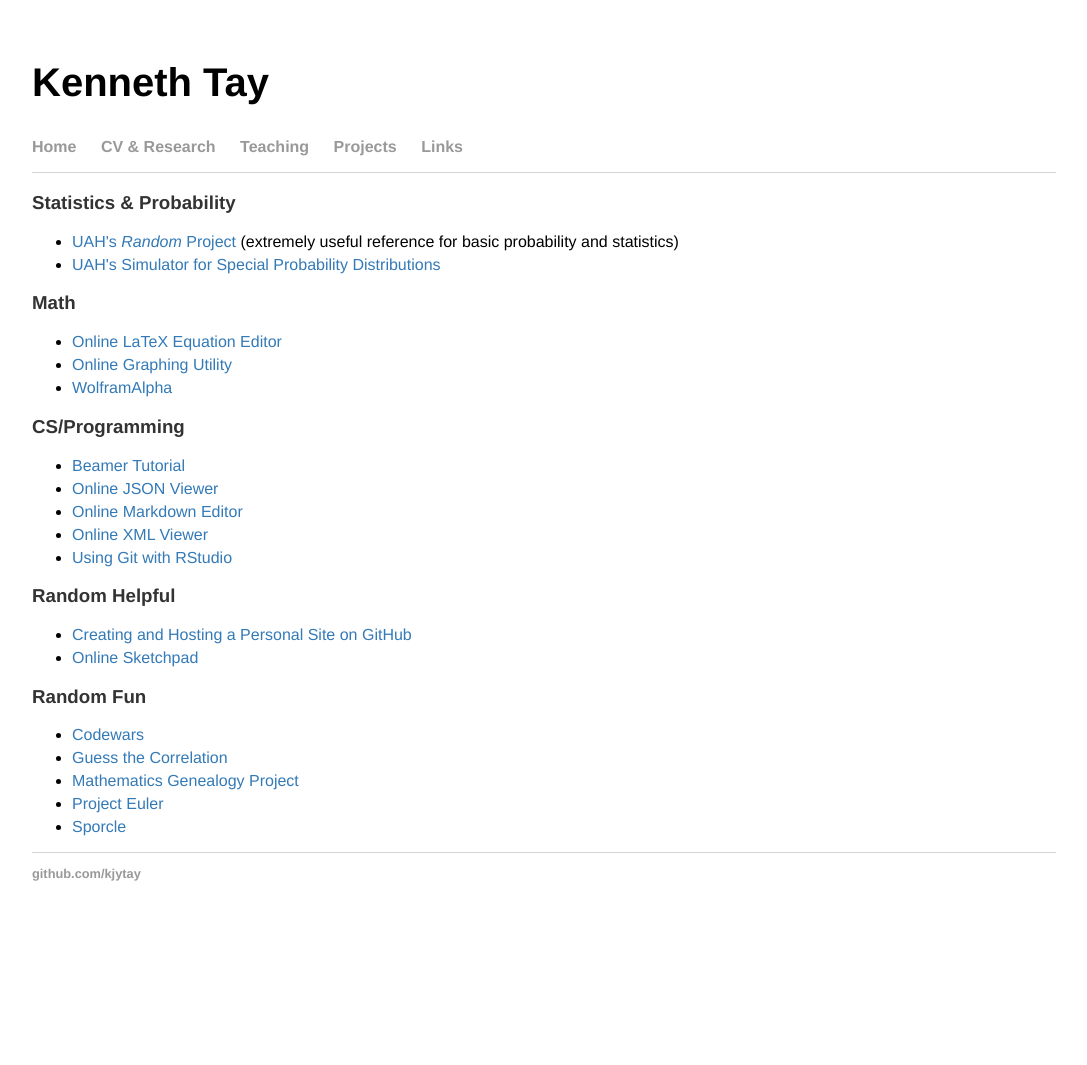
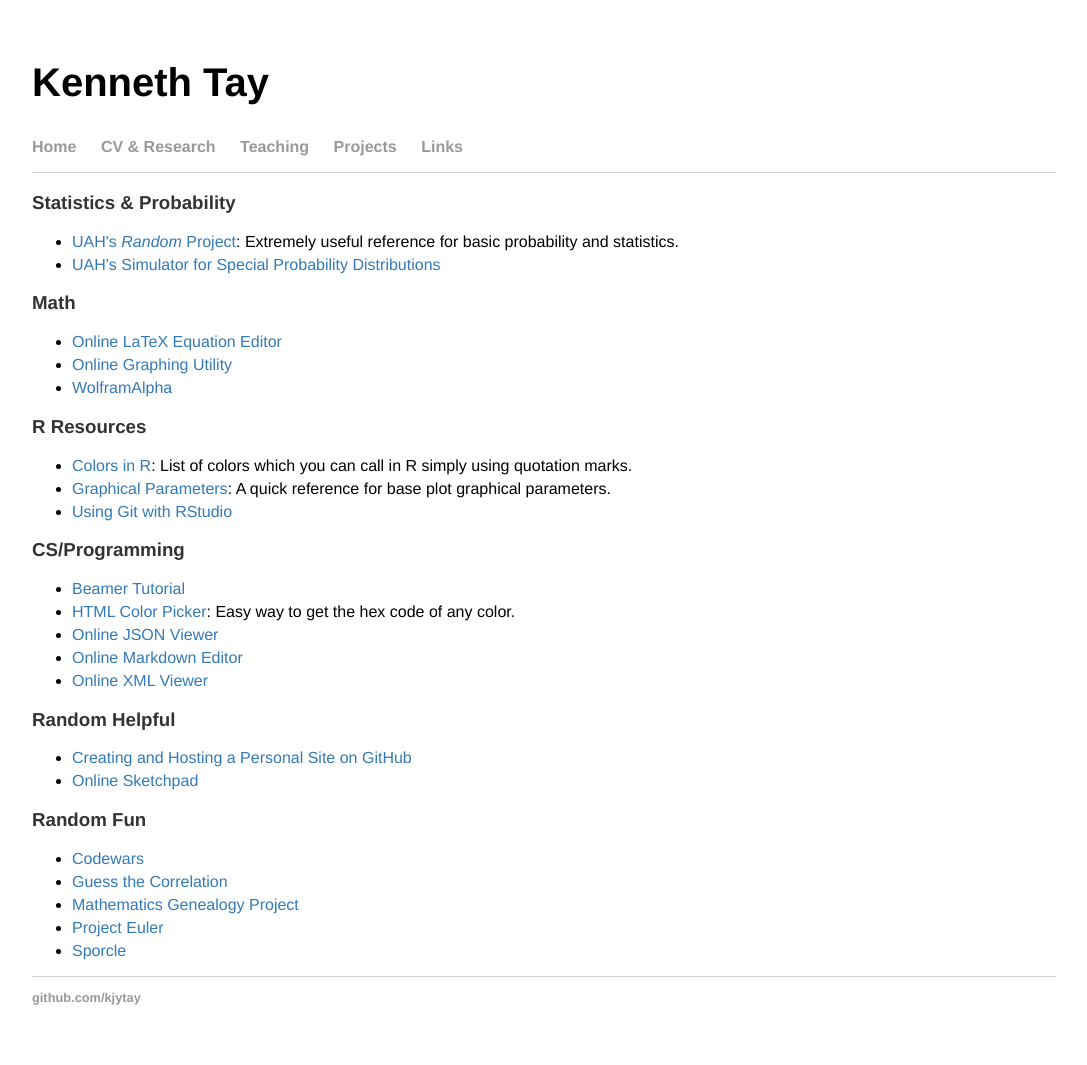
Before and after one commit to kjytay/kjytay.github.io, a Jekyll site: the page built from links/index.html, in a window 1280 px wide. Shown: the whole page, without its empty margins (96-1183 px from the left). Built offline with Jekyll 4.4.1, drawn with Linux system fonts in a browser that asks for light colours; before the commit the page ends 941 px from its top, so only the background shows below that.

Commit message:
Update links page.

```diff
--- a/links/index.html
+++ b/links/index.html
@@ -5,7 +5,7 @@
 
 <h3>Statistics & Probability</h3>
 <ul>
-  <li><a target="_blank" href="http://www.math.uah.edu/stat/">UAH's <i>Random</i> Project</a> (extremely useful reference for basic probability and statistics)</li>
+  <li><a target="_blank" href="http://www.math.uah.edu/stat/">UAH's <i>Random</i> Project</a>: Extremely useful reference for basic probability and statistics.</li>
   <li><a target="_blank" href="http://www.math.uah.edu/stat/apps/SpecialSimulation.html">UAH's Simulator for Special Probability Distributions</a></li>
 </ul>
 
@@ -16,13 +16,20 @@
   <li><a target="_blank" href="https://www.wolframalpha.com/">WolframAlpha</a></li>
 </ul>
 
+<h3>R Resources</h3>
+<ul>
+  <li><a target="_blank" href="http://www.stat.columbia.edu/~tzheng/files/Rcolor.pdf">Colors in R</a>: List of colors which you can call in R simply using quotation marks.</li>
+  <li><a target="_blank" href="https://www.statmethods.net/advgraphs/parameters.html">Graphical Parameters</a>: A quick reference for base plot graphical parameters.</li>
+  <li><a target="_blank" href="https://jennybc.github.io/2014-05-12-ubc/ubc-r/session03_git.html">Using Git with RStudio</a></li>
+</ul>
+
 <h3>CS/Programming</h3>
 <ul>
   <li><a target="_blank" href="https://www.overleaf.com/learn/latex/Beamer_Presentations:_A_Tutorial_for_Beginners_(Part_1)%E2%80%94Getting_Started">Beamer Tutorial</a></li>
+  <li><a target="_blank" href="https://www.w3schools.com/colors/colors_picker.asp">HTML Color Picker</a>: Easy way to get the hex code of any color.</li>
   <li><a target="_blank" href="http://jsonviewer.stack.hu/">Online JSON Viewer</a></li>
   <li><a target="_blank" href="https://dillinger.io/">Online Markdown Editor
   <li><a target="_blank" href="http://countwordsfree.com/xmlviewer">Online XML Viewer</a></li>
-  <li><a target="_blank" href="https://jennybc.github.io/2014-05-12-ubc/ubc-r/session03_git.html">Using Git with RStudio</a></li>
 </ul>
 
 <h3>Random Helpful</h3>
```
